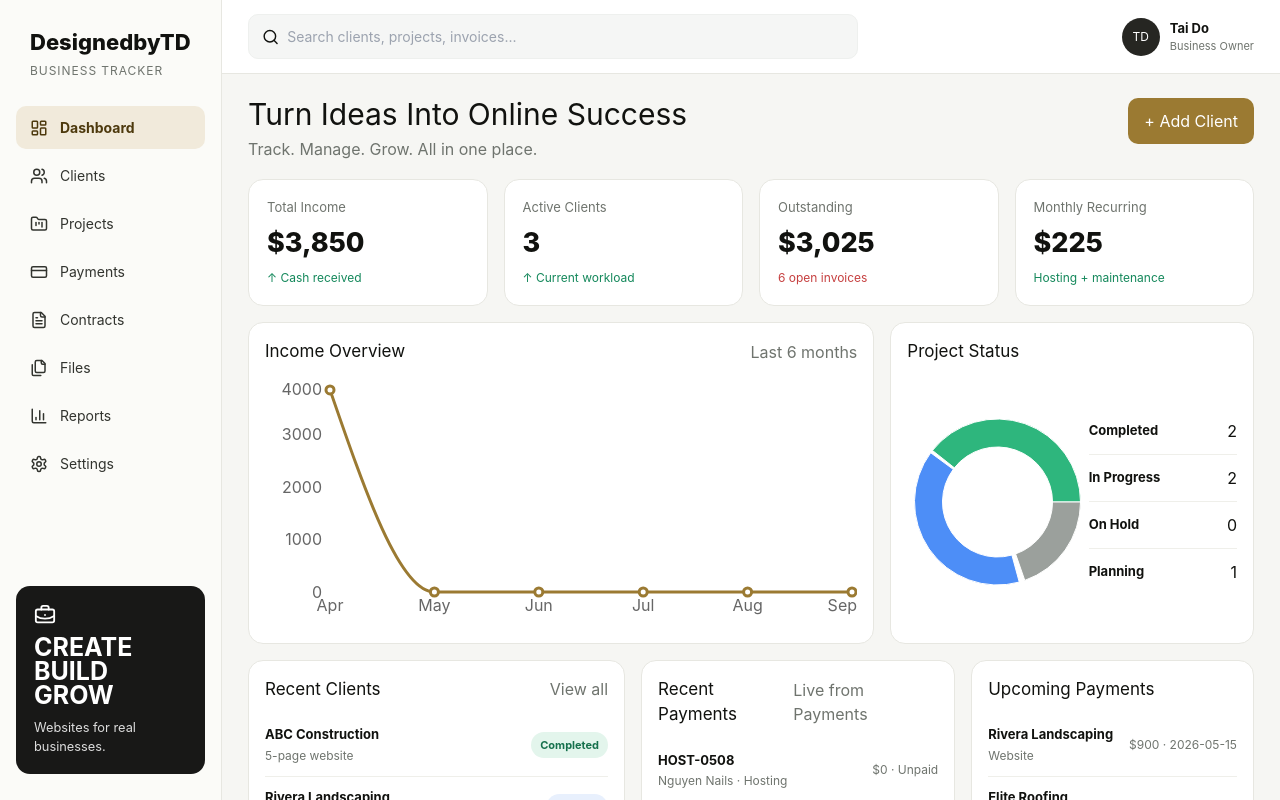
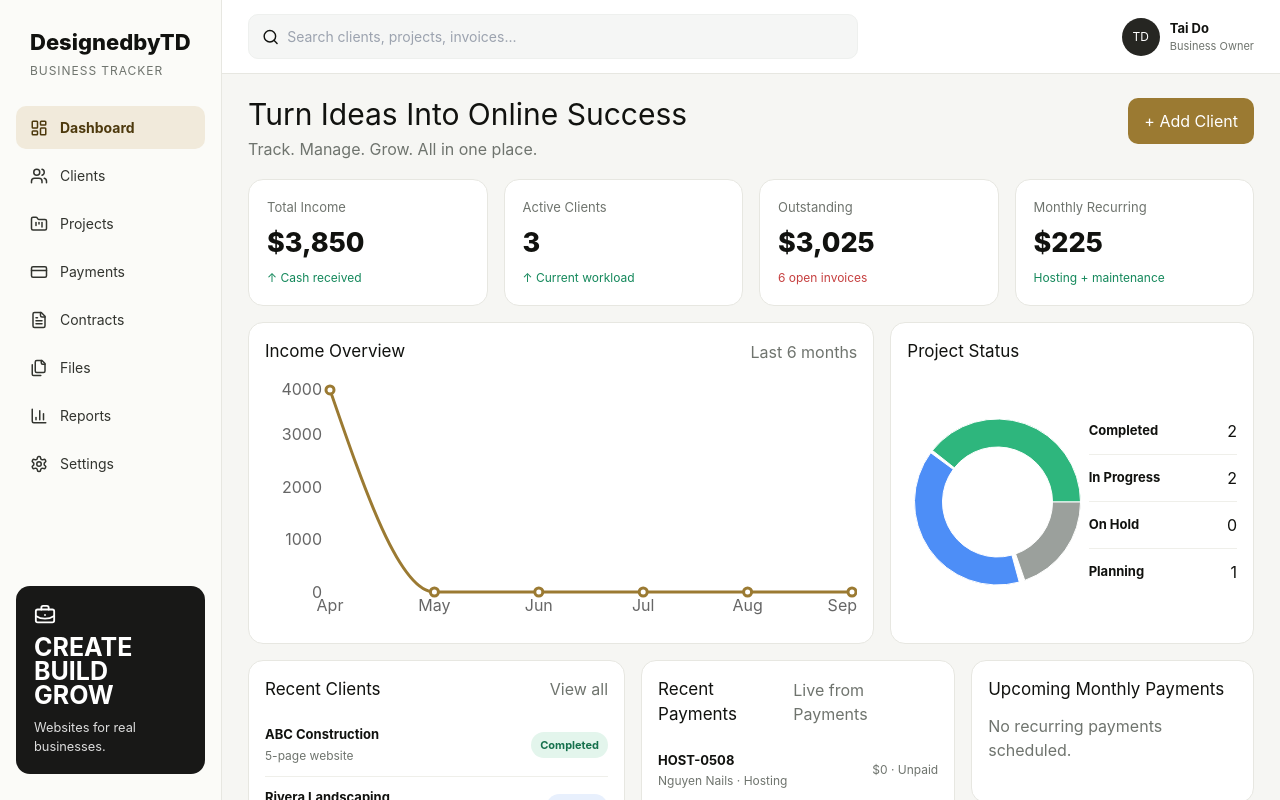
Before and after one commit to Taido097/TAI-TRACKER, a Next.js app: page / in a window 1280 px wide. Shown: the top 800 px of the page. Built offline with nearby package versions, Linux system fonts and the light colour scheme.

Commit message:
Show recurring next due dates on dashboard

```diff
--- a/components/dashboard.tsx
+++ b/components/dashboard.tsx
@@ -18,6 +18,7 @@ export function Dashboard(){
    return buckets.map(({month,income})=>({month,income}));
  },[d.payments]);
  const recentPayments=[...d.payments].sort((a,b)=>(b.paymentDate||b.dueDate||'').localeCompare(a.paymentDate||a.dueDate||'')).slice(0,5);
+ const recurringUpcoming=d.clients.filter(c=>c.recurringFee>0&&c.nextDueDate).sort((a,b)=>(a.nextDueDate||'').localeCompare(b.nextDueDate||'')).slice(0,4);
  return <>
   <div className="page-head"><div><h1>Turn Ideas Into Online Success</h1><p>Track. Manage. Grow. All in one place.</p></div><button className="btn accent" onClick={()=>setDialog('client')}>+ Add Client</button></div>
   <div className="grid stats">
@@ -32,8 +33,8 @@ export function Dashboard(){
   </div>
   <div className="grid lower-grid">
    <section className="panel"><div className="panel-head"><h3>Recent Clients</h3><span className="muted">View all</span></div><div className="list">{d.clients.slice(0,5).map(c=><div className="list-row" key={c.id}><div className="list-main"><strong>{c.business}</strong><span>{c.package}</span></div><span className={`badge ${statusClass(c.status)}`}>{c.status}</span></div>)}</div></section>
-   <section className="panel"><div className="panel-head"><h3>Recent Payments</h3><span className="muted">Live from Payments</span></div><div className="list">{recentPayments.map(p=>{const c=d.clients.find(x=>x.id===p.clientId);return <div className="list-row" key={p.id}><div className="list-main"><strong>{p.invoice}</strong><span>{c?.business||'Deleted client'} · {p.type}</span></div><div className="list-side">{money(p.amountPaid)} · {p.status}</div></div>})}</div></section>
-   <div className="grid" style={{gap:16}}><section className="panel"><div className="panel-head"><h3>Upcoming Payments</h3></div><div className="list">{d.payments.filter(p=>p.status!=='Paid').slice(0,4).map(p=>{const c=d.clients.find(x=>x.id===p.clientId);return <div className="list-row" key={p.id}><div className="list-main"><strong>{c?.business||'Deleted client'}</strong><span>{p.type}</span></div><div className="list-side">{money(Math.max(0,p.amountCharged-p.amountPaid))} · {p.dueDate}</div></div>})}</div></section><section className="panel"><div className="panel-head"><h3>Quick Actions</h3></div><div className="quick-actions"><button onClick={()=>setDialog('client')}>Add Client</button><button onClick={()=>setDialog('invoice')}>Create Invoice</button><button onClick={()=>setDialog('contract')}>Upload Contract</button><button onClick={()=>location.href='/reports'}>View Reports</button></div></section></div>
+   <section className="panel"><div className="panel-head"><h3>Recent Payments</h3><span className="muted">Live from Payments</span></div><div className="list">{recentPayments.map(p=>{const c=d.clients.find(x=>x.id===p.clientId);return <div className="list-row" key={p.id}><div className="list-main"><strong>{p.invoice}</strong><span>{c?.business||'Deleted client'} · {p.type}{p.coversThrough?` · through ${p.coversThrough}`:''}</span></div><div className="list-side">{money(p.amountPaid)} · {p.status}</div></div>})}</div></section>
+   <div className="grid" style={{gap:16}}><section className="panel"><div className="panel-head"><h3>Upcoming Monthly Payments</h3></div><div className="list">{recurringUpcoming.length?recurringUpcoming.map(c=><div className="list-row" key={c.id}><div className="list-main"><strong>{c.business}</strong><span>Paid through {c.paidThrough||'—'}</span></div><div className="list-side">{money(c.recurringFee)} · {c.nextDueDate}</div></div>):<div className="muted">No recurring payments scheduled.</div>}</div></section><section className="panel"><div className="panel-head"><h3>Quick Actions</h3></div><div className="quick-actions"><button onClick={()=>setDialog('client')}>Add Client</button><button onClick={()=>setDialog('invoice')}>Create Invoice</button><button onClick={()=>setDialog('contract')}>Upload Contract</button><button onClick={()=>location.href='/reports'}>View Reports</button></div></section></div>
   </div>
   <div className="footer-banner"><div><strong>Discipline Builds Freedom.</strong><div>— TD</div></div><button className="btn">Keep Building →</button></div>
   {dialog==='client'&&<AddClientDialog close={()=>setDialog(null)}/>} {dialog==='invoice'&&<CreateInvoiceDialog close={()=>setDialog(null)}/>} {dialog==='contract'&&<UploadContractDialog close={()=>setDialog(null)}/>}
```
